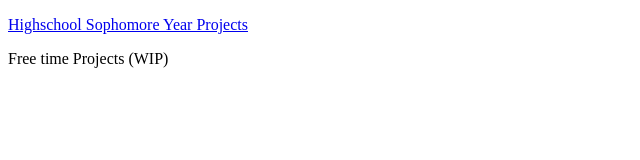
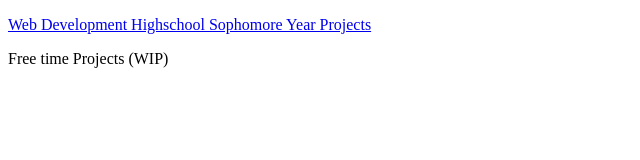
Before and after one commit to surfpikachu/surfpikachu.github.io, a plain HTML site: page index.html in a window 1280 px wide. Shown: the whole page, without its empty margins (0-640 px from the left). Drawn offline with Linux system fonts and the light colour scheme.

Commit message:
Update index.html

```diff
--- a/index.html
+++ b/index.html
@@ -15,8 +15,8 @@
   </script>
 </head>
 <body>
-  <p><a href="surfpikachu.github.io/webdevs2/">
-    Highschool Sophomore Year Projects
+  <p><a href="https://surfpikachu.github.io/webdevs2/index.html">
+   Web Development Highschool Sophomore Year Projects
     </a>
   </p>
   <p>Free time Projects (WIP)</p>
```
